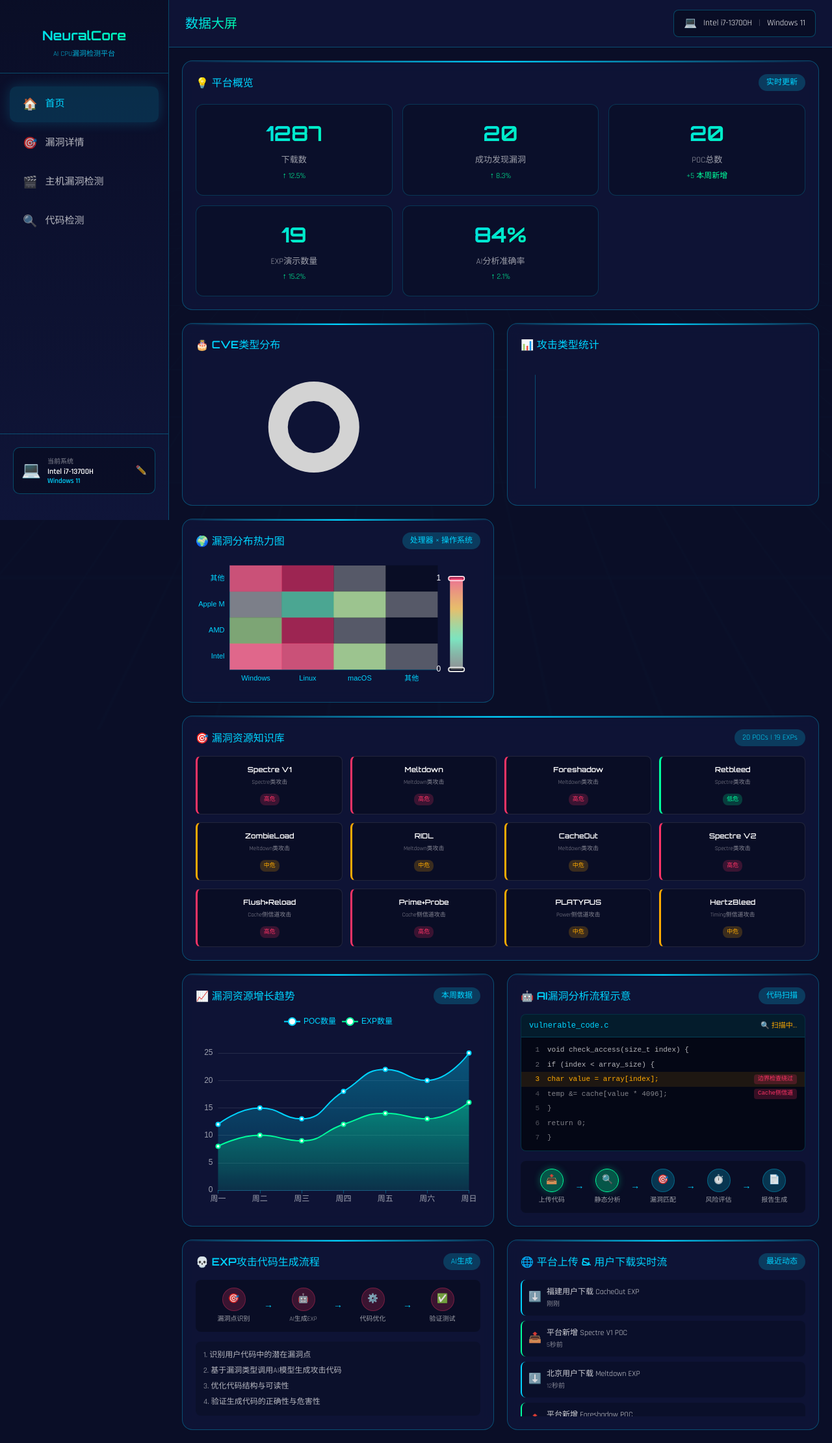
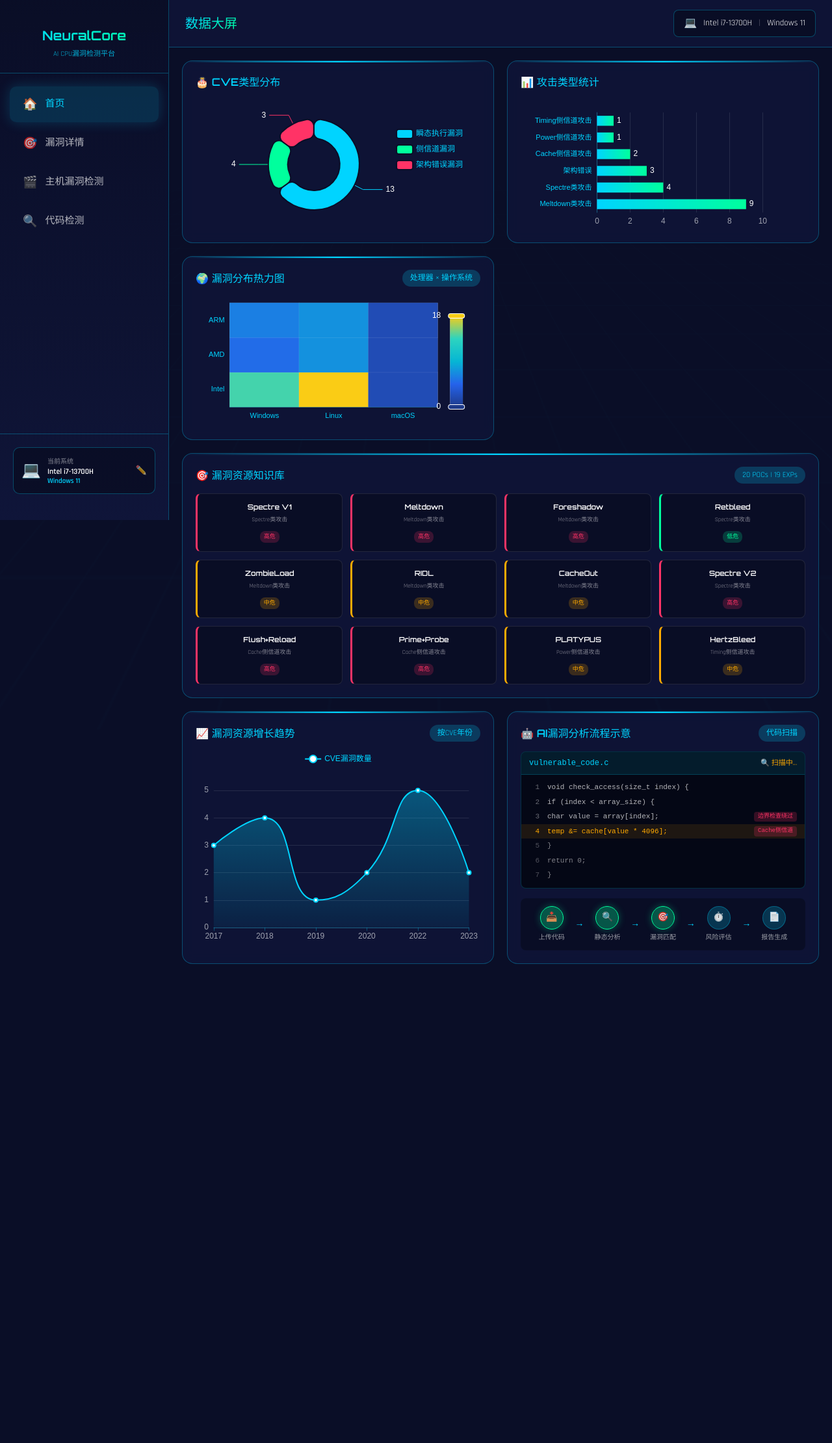
Before and after one commit to din0sauria/cpu-app, a Vue app: page /#/ in a window 1280 px wide. Shown: the whole page at 65% size. After the commit the page ends 1503 px from the top, so only its background shows below. Built offline with nearby package versions, Linux system fonts and the light colour scheme.

Commit message:
优化前端展示的数据

```diff
--- a/src/stores/vulnStore.js
+++ b/src/stores/vulnStore.js
@@ -42,14 +42,15 @@ export const useVulnStore = defineStore('vuln', () => {
   const loading = ref(false)
   const loaded = ref(false)
   const loadError = ref('')
+  let loadingPromise = null
 
   const loadVulnerabilities = async (force = false) => {
-    if (loading.value) return
+    if (loading.value) return loadingPromise
     if (loaded.value && !force) return
 
     loading.value = true
     loadError.value = ''
-
+    loadingPromise = (async () => {
       try {
         const response = await fetch(VULN_DATA_PATH, { cache: 'no-cache' })
         if (!response.ok) {
@@ -66,7 +67,11 @@ export const useVulnStore = defineStore('vuln', () => {
         console.error('[vulnStore] load failed:', err)
       } finally {
         loading.value = false
+        loadingPromise = null
       }
+    })()
+
+    return loadingPromise
   }
 
   const stats = computed(() => ({
--- a/src/views/Dashboard.vue
+++ b/src/views/Dashboard.vue
@@ -82,8 +82,7 @@ const barChartRef = ref(null)
 const mapChartRef = ref(null)
 let streamInterval = null
 let scanInterval = null
-let currentPipelineStep = 0
-let currentCodeLine = 0
+const currentPipelineStep = ref(0)
 
 const pipelineSteps = [
   { icon: '📥', label: '上传代码' },
@@ -100,7 +99,7 @@ const attackGenSteps = [
   { icon: '✅', label: '验证测试' }
 ]
 
-const vulnerableCodeLines = [
+const vulnerableCodeLines = ref([
   { lineNum: 1, text: 'void check_access(size_t index) {', type: 'normal' },
   { lineNum: 2, text: '  if (index < array_size) {', type: 'normal' },
   { lineNum: 3, text: '    char value = array[index];', type: 'vulnerable', vuln: '边界检查绕过' },
@@ -108,16 +107,16 @@ const vulnerableCodeLines = [
   { lineNum: 5, text: '  }', type: 'normal' },
   { lineNum: 6, text: '  return 0;', type: 'normal' },
   { lineNum: 7, text: '}', type: 'normal' }
-]
+])
 
 let scanLineIndex = 0
 
 const updateScanLine = () => {
-  vulnerableCodeLines.forEach((line, idx) => {
+  vulnerableCodeLines.value.forEach((line, idx) => {
     line.type = idx < scanLineIndex ? 'scanned' : (idx === scanLineIndex ? 'scanning' : 'pending')
   })
-  scanLineIndex = (scanLineIndex + 1) % (vulnerableCodeLines.length + 2)
-  if (scanLineIndex > vulnerableCodeLines.length) {
+  scanLineIndex = (scanLineIndex + 1) % (vulnerableCodeLines.value.length + 2)
+  if (scanLineIndex > vulnerableCodeLines.value.length) {
     scanLineIndex = 0
   }
 }
@@ -145,22 +144,50 @@ const initHeatmapChart = () => {
 
   const chart = echarts.init(heatmapChartRef.value)
 
-  const cpus = ['Intel', 'AMD', 'Apple M', '其他']
-  const oss = ['Windows', 'Linux', 'macOS', '其他']
-  const data = [
-    [0,0],[0,1],[0,2],[0,3],
-    [1,0],[1,1],[1,2],[1,3],
-    [2,0],[2,1],[2,2],[2,3],
-    [3,0],[3,1],[3,2],[3,3]
-  ].map(([i, j]) => {
-    const levels = [
-      [1, 1, 0.5, 0],
-      [0.5, 1, 0, 0],
-      [0, 0.3, 0.5, 0],
-      [1, 1, 0, 0]
-    ]
-    return [j, i, levels[i][j] || 0]
+  const preferredCpus = ['Intel', 'AMD', 'ARM', 'Apple M', '其他']
+  const preferredOs = ['Windows', 'Linux', 'macOS', '其他']
+  const cpuSet = new Set()
+  const osSet = new Set()
+  const countMap = new Map()
+
+  vulnStore.vulnerabilities.forEach((v) => {
+    const cpus = Array.isArray(v.processorPlatforms) && v.processorPlatforms.length > 0
+      ? v.processorPlatforms
+      : ['其他']
+    const oss = Array.isArray(v.osPlatforms) && v.osPlatforms.length > 0
+      ? v.osPlatforms
+      : ['其他']
+
+    cpus.forEach(cpu => cpuSet.add(cpu))
+    oss.forEach(os => osSet.add(os))
+
+    cpus.forEach((cpu) => {
+      oss.forEach((os) => {
+        const key = `${cpu}||${os}`
+        countMap.set(key, (countMap.get(key) || 0) + 1)
+      })
+    })
   })
+
+  const sortByPreferred = (values, preferred) => {
+    const unique = [...new Set(values)]
+    const inPreferred = preferred.filter(v => unique.includes(v))
+    const extras = unique.filter(v => !preferred.includes(v)).sort((a, b) => a.localeCompare(b))
+    return [...inPreferred, ...extras]
+  }
+
+  const cpus = sortByPreferred([...cpuSet], preferredCpus)
+  const oss = sortByPreferred([...osSet], preferredOs)
+
+  const data = []
+  cpus.forEach((cpu, cpuIdx) => {
+    oss.forEach((os, osIdx) => {
+      const key = `${cpu}||${os}`
+      data.push([osIdx, cpuIdx, countMap.get(key) || 0])
+    })
+  })
+
+  const maxValue = Math.max(1, ...data.map(item => item[2]))
 
   const option = {
     tooltip: { position: 'top' },
@@ -186,14 +213,14 @@ const initHeatmapChart = () => {
     },
     visualMap: {
       min: 0,
-      max: 1,
+      max: maxValue,
       calculable: true,
       orient: 'vertical',
       right: '2%',
       top: 'center',
       bottom: '10%',
       inRange: {
-        color: ['rgba(0,0,0,0.3)', 'rgba(0,255,157,0.4)', 'rgba(255,170,0,0.5)', 'rgba(255,51,102,0.6)']
+        color: ['#1e3a8a', '#2563eb', '#06b6d4', '#2dd4bf', '#facc15']
       },
       textStyle: { color: '#fff' }
     },
@@ -201,6 +228,10 @@ const initHeatmapChart = () => {
       type: 'heatmap',
       data: data,
       label: { show: false },
+      itemStyle: {
+        borderColor: 'rgba(255, 255, 255, 0.08)',
+        borderWidth: 1
+      },
       emphasis: {
         itemStyle: { shadowBlur: 10, shadowColor: 'rgba(0, 212, 255, 0.5)' }
       }
@@ -215,11 +246,24 @@ const initTrendChart = () => {
   if (!trendChartRef.value) return
 
   const chart = echarts.init(trendChartRef.value)
+  const yearStats = {}
+
+  vulnStore.vulnerabilities.forEach((v) => {
+    const cveId = String(v.cveId || '')
+    const match = cveId.match(/CVE-(\d{4})-\d+/i)
+    if (!match) return
+
+    const year = match[1]
+    yearStats[year] = (yearStats[year] || 0) + 1
+  })
+
+  const years = Object.keys(yearStats).sort((a, b) => Number(a) - Number(b))
+  const cveSeries = years.map(year => yearStats[year])
 
   const option = {
     tooltip: { trigger: 'axis' },
     legend: {
-      data: ['POC数量', 'EXP数量'],
+      data: ['CVE漏洞数量'],
       textStyle: { color: '#00d4ff' },
       top: 0
     },
@@ -233,7 +277,7 @@ const initTrendChart = () => {
     xAxis: {
       type: 'category',
       boundaryGap: false,
-      data: ['周一', '周二', '周三', '周四', '周五', '周六', '周日'],
+      data: years.length ? years : ['N/A'],
       axisLabel: { color: 'rgba(255,255,255,0.6)' },
       axisLine: { lineStyle: { color: 'rgba(0, 212, 255, 0.3)' } }
     },
@@ -245,28 +289,15 @@ const initTrendChart = () => {
     },
     series: [
       {
-        name: 'POC数量',
+        name: 'CVE漏洞数量',
         type: 'line',
         smooth: true,
-        data: [12, 15, 13, 18, 22, 20, 25],
+        data: years.length ? cveSeries : [0],
         itemStyle: { color: '#00d4ff' },
         areaStyle: {
           color: new echarts.graphic.LinearGradient(0, 0, 0, 1, [
             { offset: 0, color: 'rgba(0, 212, 255, 0.5)' },
             { offset: 1, color: 'rgba(0, 212, 255, 0.1)' }
-          ])
-        }
-      },
-      {
-        name: 'EXP数量',
-        type: 'line',
-        smooth: true,
-        data: [8, 10, 9, 12, 14, 13, 16],
-        itemStyle: { color: '#00ff9d' },
-        areaStyle: {
-          color: new echarts.graphic.LinearGradient(0, 0, 0, 1, [
-            { offset: 0, color: 'rgba(0, 255, 157, 0.5)' },
-            { offset: 1, color: 'rgba(0, 255, 157, 0.1)' }
           ])
         }
       }
@@ -287,7 +318,9 @@ const initPieChart = () => {
     cveTypes[v.cveType] = (cveTypes[v.cveType] || 0) + 1
   })
 
-  const data = Object.entries(cveTypes).map(([name, value]) => ({ name, value }))
+  const data = Object.entries(cveTypes)
+    .map(([name, value]) => ({ name, value }))
+    .sort((a, b) => b.value - a.value)
 
   const option = {
     tooltip: {
@@ -488,7 +521,7 @@ onMounted(async () => {
   })
 
   setInterval(() => {
-    currentPipelineStep = (currentPipelineStep + 1) % 5
+    currentPipelineStep.value = (currentPipelineStep.value + 1) % 5
   }, 2000)
 
   updateScanLine()
@@ -526,41 +559,6 @@ onUnmounted(() => {
 <template>
   <div class="dashboard">
     <div class="dashboard-grid">
-      <!-- 平台概览 -->
-      <div class="glass-card overview-card">
-        <div class="card-header">
-          <h3 class="card-title">💡 平台概览</h3>
-          <span class="card-badge">实时更新</span>
-        </div>
-        <div class="overview-stats">
-          <div class="stat-item">
-            <div class="stat-value">{{ animatedStats.hosts }}</div>
-            <div class="stat-label">下载数</div>
-            <div class="stat-change">↑ {{ vulnStore.stats.weeklyGrowth }}%</div>
-          </div>
-          <div class="stat-item">
-            <div class="stat-value">{{ animatedStats.vulns }}</div>
-            <div class="stat-label">成功发现漏洞</div>
-            <div class="stat-change">↑ 8.3%</div>
-          </div>
-          <div class="stat-item">
-            <div class="stat-value">{{ animatedStats.pocs }}</div>
-            <div class="stat-label">POC总数</div>
-            <div class="stat-change">+{{ vulnStore.stats.weeklyNewPocs }} 本周新增</div>
-          </div>
-          <div class="stat-item">
-            <div class="stat-value">{{ animatedStats.exps }}</div>
-            <div class="stat-label">EXP演示数量</div>
-            <div class="stat-change">↑ 15.2%</div>
-          </div>
-          <div class="stat-item">
-            <div class="stat-value">{{ animatedStats.accuracy }}%</div>
-            <div class="stat-label">AI分析准确率</div>
-            <div class="stat-change">↑ 2.1%</div>
-          </div>
-        </div>
-      </div>
-
       <!-- CVE类型饼图 -->
       <div class="glass-card pie-card">
         <div class="card-header">
@@ -611,7 +609,7 @@ onUnmounted(() => {
       <div class="glass-card trend-card">
         <div class="card-header">
           <h3 class="card-title">📈 漏洞资源增长趋势</h3>
-          <span class="card-badge">本周数据</span>
+          <span class="card-badge">按CVE年份</span>
         </div>
         <div ref="trendChartRef" class="chart-container" style="height: 300px;"></div>
       </div>
@@ -652,56 +650,6 @@ onUnmounted(() => {
             </div>
             <span v-if="idx < pipelineSteps.length - 1" class="pipeline-arrow">→</span>
           </template>
-        </div>
-      </div>
-
-      <!-- EXP生成流程示意 -->
-      <div class="glass-card exp-gen-card">
-        <div class="card-header">
-          <h3 class="card-title">💀 EXP攻击代码生成流程</h3>
-          <span class="card-badge">AI生成</span>
-        </div>
-
-        <div class="exp-gen-flow">
-          <template v-for="(step, idx) in attackGenSteps" :key="idx">
-            <div class="gen-step">
-              <div class="gen-icon">{{ step.icon }}</div>
-              <div class="gen-label">{{ step.label }}</div>
-            </div>
-            <span v-if="idx < attackGenSteps.length - 1" class="gen-arrow">→</span>
-          </template>
-        </div>
-
-        <div class="gen-desc">
-          <p>1. 识别用户代码中的潜在漏洞点</p>
-          <p>2. 基于漏洞类型调用AI模型生成攻击代码</p>
-          <p>3. 优化代码结构与可读性</p>
-          <p>4. 验证生成代码的正确性与危害性</p>
-        </div>
-      </div>
-
-
-
-
-      <!-- 全球POC/EXP更新实时流 -->
-      <div class="glass-card stream-card">
-        <div class="card-header">
-          <h3 class="card-title">🌐 平台上传 & 用户下载实时流</h3>
-          <span class="card-badge">最近动态</span>
-        </div>
-        <div class="stream-list">
-          <div
-            v-for="(item, idx) in streamData"
-            :key="idx"
-            class="stream-item"
-            :class="item.type"
-          >
-            <span class="stream-flag">{{ item.flag }}</span>
-            <div class="stream-content">
-              <div class="stream-text">{{ item.text }}</div>
-              <div class="stream-meta">{{ item.time }}</div>
-            </div>
-          </div>
         </div>
       </div>
 
--- a/src/views/DetectView.vue
+++ b/src/views/DetectView.vue
@@ -15,9 +15,14 @@ const sse = ref(null)
 const taskId = ref('')
 const targetBin = ref('')
 const selectedDetectors = ref([])
+const enablePhase3Screening = ref(true)
+const phase3FocusLeakTypes = ref('')
 const isDragging = ref(false)
 
 const availableDetectors = [
+  { value: 'spectre_v1', label: 'spectre_v1' },
+  { value: 'spectre_v2', label: 'spectre_v2' },
+  { value: 'spectre_v4', label: 'spectre_v4' },
   { value: 'flush_reload_branch', label: 'flush_reload_branch' },
   { value: 'prime_probe_array', label: 'prime_probe_array' }
 ]
@@ -26,8 +31,8 @@ const pipelineSteps = reactive([
   { id: 0, name: 'Phase 0', label: '初始化', status: 'pending', key: 'phase_0' },
   { id: 1, name: 'Phase 1', label: '预处理', status: 'pending', key: 'phase_1' },
   { id: 2, name: 'Phase 2', label: '静态分析', status: 'pending', key: 'phase_2' },
-  { id: 3, name: 'Phase 3', label: 'AI审计', status: 'pending', key: 'phase_3' },
-  { id: 4, name: 'Phase 4', label: '报告生成', status: 'pending', key: 'phase_4' }
+  { id: 3, name: 'Phase 3', label: 'AI语义初筛', status: 'pending', key: 'phase_3' },
+  { id: 4, name: 'Phase 4', label: '深度审计', status: 'pending', key: 'phase_4' }
 ])
 
 const currentPhase = ref(-1)
@@ -143,6 +148,10 @@ const startAnalysis = async () => {
   }
   if (selectedDetectors.value.length > 0) {
     formData.append('detectors', selectedDetectors.value.join(','))
+  }
+  formData.append('enable_phase3_screening', String(enablePhase3Screening.value))
+  if (enablePhase3Screening.value && phase3FocusLeakTypes.value.trim()) {
+    formData.append('phase3_focus_leak_types', phase3FocusLeakTypes.value.trim())
   }
 
   const baseUrl = CODE_DETECT_API_BASE
@@ -576,6 +585,24 @@ onUnmounted(() => {
               </div>
             </div>
 
+            <div class="phase3-section">
+              <label class="toggle-item">
+                <input type="checkbox" v-model="enablePhase3Screening" />
+                <span class="toggle-slider"></span>
+                <span class="toggle-label">启用阶段3（AI语义初筛）</span>
+              </label>
+              <label class="form-label">
+                phase3_focus_leak_types (可选，英文逗号分隔)
+                <input
+                  type="text"
+                  v-model="phase3FocusLeakTypes"
+                  :disabled="!enablePhase3Screening"
+                  placeholder="例如: 密钥泄漏,算法泄漏,身份令牌泄漏"
+                  class="form-input"
+                />
+              </label>
+            </div>
+
             <div class="btn-row">
               <button
                 class="btn-primary"
@@ -1147,6 +1174,60 @@ onUnmounted(() => {
   font-family: 'IBM Plex Mono', monospace;
 }
 
+.phase3-section {
+  margin-bottom: 14px;
+}
+
+.toggle-item {
+  display: flex;
+  align-items: center;
+  gap: 8px;
+  margin-bottom: 10px;
+  cursor: pointer;
+  user-select: none;
+}
+
+.toggle-item input {
+  display: none;
+}
+
+.toggle-slider {
+  width: 36px;
+  height: 20px;
+  border-radius: 999px;
+  background: rgba(255, 255, 255, 0.2);
+  border: 1px solid rgba(255, 255, 255, 0.25);
+  position: relative;
+  transition: all 0.2s ease;
+}
+
+.toggle-slider::after {
+  content: '';
+  position: absolute;
+  top: 1px;
+  left: 1px;
+  width: 16px;
+  height: 16px;
+  border-radius: 50%;
+  background: rgba(255, 255, 255, 0.9);
+  transition: all 0.2s ease;
+}
+
+.toggle-item input:checked + .toggle-slider {
+  background: rgba(0, 212, 255, 0.25);
+  border-color: rgba(0, 212, 255, 0.6);
+}
+
+.toggle-item input:checked + .toggle-slider::after {
+  left: 17px;
+  background: var(--secondary);
+}
+
+.toggle-label {
+  font-size: 12px;
+  color: rgba(255, 255, 255, 0.8);
+}
+
 .btn-row {
   display: grid;
   grid-template-columns: 1.4fr 1fr;
```
Lines whose indentation alone changed are shown as unchanged.
